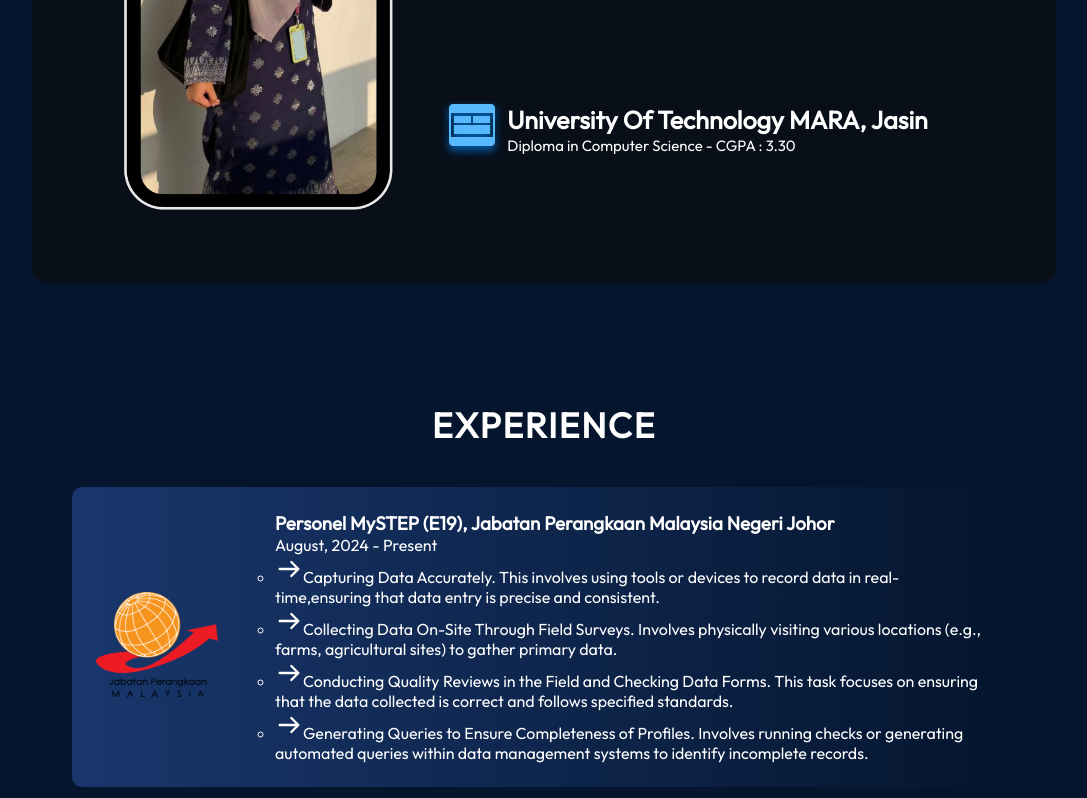
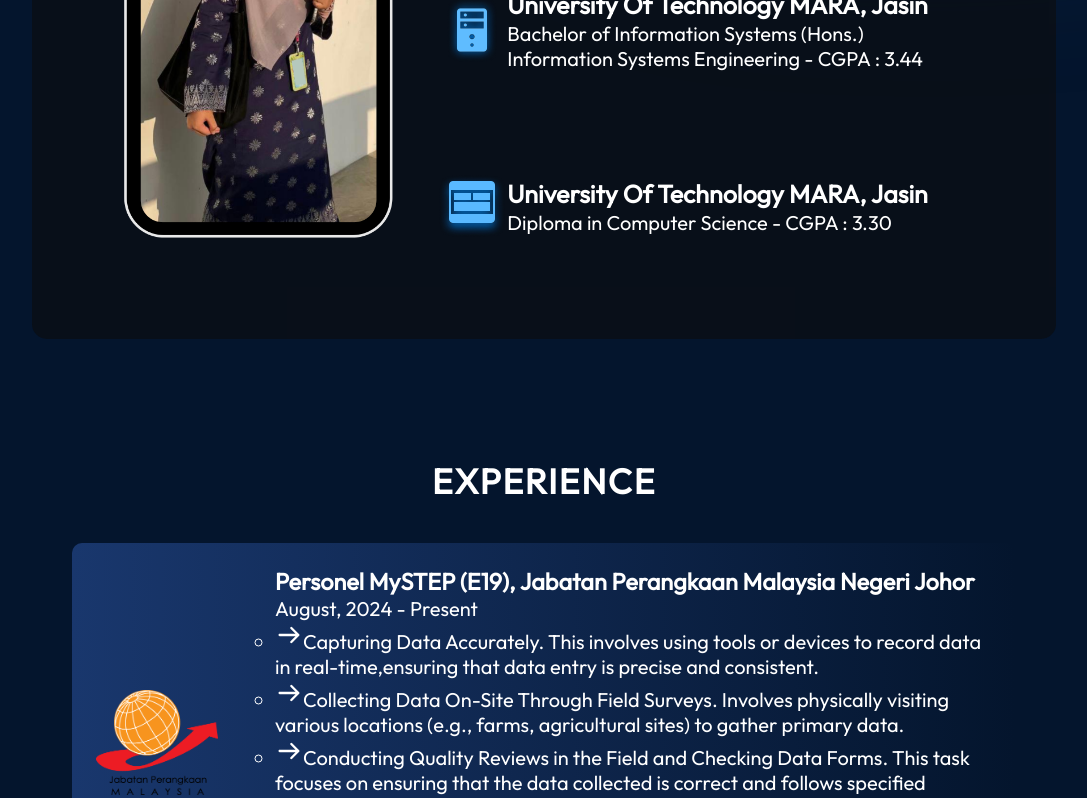
Before and after one commit to aimxnaim/website-resume-diana-main, a React (Vite) app: page / in a window 1280 px wide. Shown: the part 1180-1978 px from the top of the page, without its empty margins (96-1183 px from the left). Built offline with nearby package versions, Linux system fonts and the light colour scheme.

Commit message:
ubah size text experience and about me

```diff
--- a/src/components/About/About.module.css
+++ b/src/components/About/About.module.css
@@ -63,7 +63,7 @@
 }
 
 .aboutItem p {
-  font-size: 15px;
+  font-size: 20px;
 }
 
 @media screen and (max-width: 830px) {
@@ -112,3 +112,7 @@
   margin-right: 5px; /* Space between icon and text */
   vertical-align: middle; /* Align icon with the text */
 }
+
+.pabout {
+  font-size: 80px;
+}
--- a/src/components/Contact/Contact.jsx
+++ b/src/components/Contact/Contact.jsx
@@ -14,7 +14,7 @@
     <footer id="contact" className={styles.container}>
       <div className={styles.text}>
         <h2>Contact</h2>
-        <p>Feel free to reach out! hahahahah</p>
+        <p>Feel free to reach out! </p>
       </div>
       <ul className={styles.links}>
         <li className={styles.link}>
--- a/src/components/Experience/Experience.module.css
+++ b/src/components/Experience/Experience.module.css
@@ -45,7 +45,8 @@
   background: linear-gradient(90deg, #19376d 0%, rgba(25, 55, 109, 0) 100%);
   border-radius: 10px;
   padding: 24px;
-  margin-bottom: 30px; /* Added bottom margin to create space between history items */
+  margin-bottom: 40px; /* Added bottom margin to create space between history items */
+  font-size: 20px;
 }
 
 /* Adjust skills section style */
--- a/src/components/Projects/Projects.module.css
+++ b/src/components/Projects/Projects.module.css
@@ -5,6 +5,7 @@
   color: var(--color-text);
   margin-left: 10%;
   margin-right: 10%;
+  margin-bottom: 50px;
 }
 
 .title {
```
